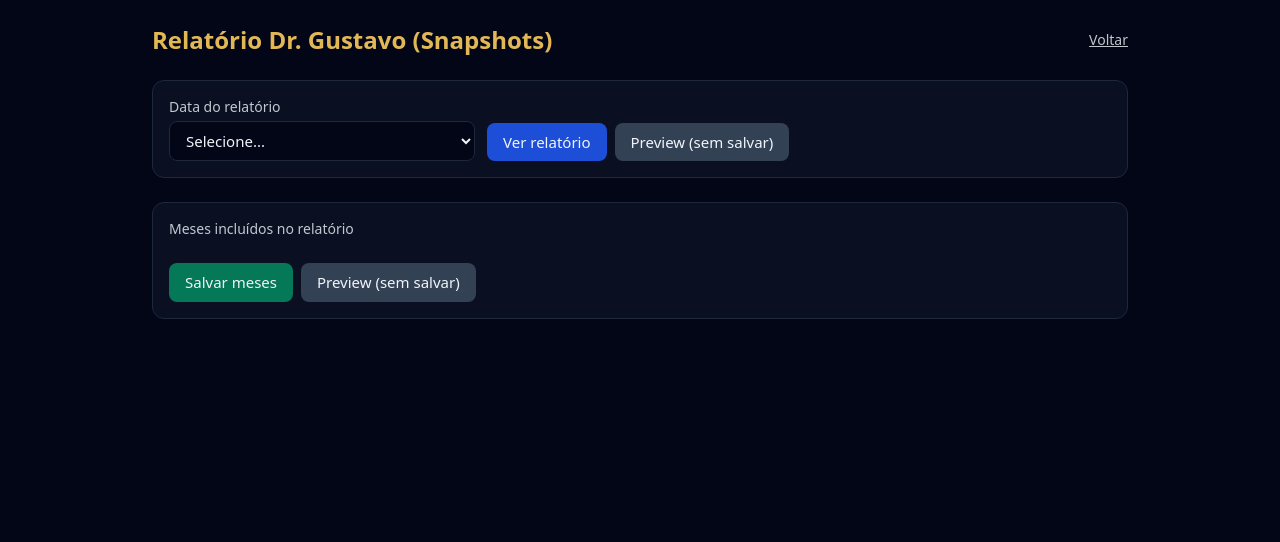
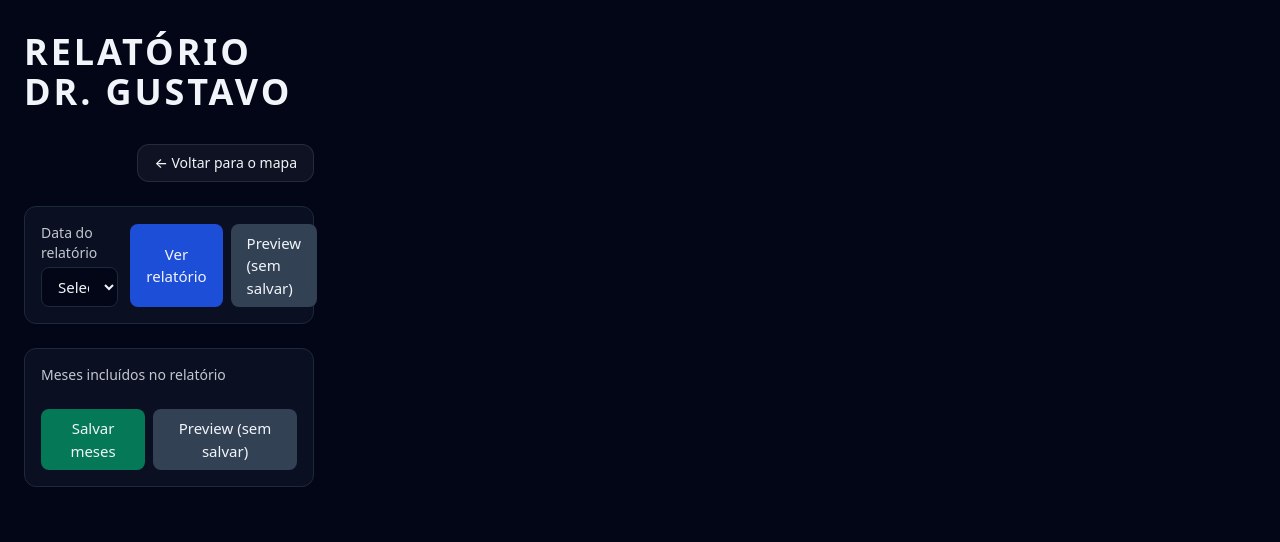
Before and after one commit to NextLevel2025Medical/agenda_consultorios, a FastAPI app: template templates/relatorio_gustavo.html in a window 1280 px wide. Shown: the top 542 px of the page. Run offline with FastAPI, Linux system fonts and the light colour scheme; the template is opened without the code that fills it, so the values that code supplies are empty; some libraries are stand-ins or nearby versions.

Commit message:
Add files via upload

```diff
--- a/templates/bloqueios.html
+++ b/templates/bloqueios.html
@@ -1,4 +1,7 @@
 {% extends "base.html" %}
+{% block page_title %}CONCEPT SYS - BLOQUEIOS DE AGENDA{% endblock %}
+{% block header_title %}BLOQUEIOS DE AGENDA{% endblock %}
+
 {% block content %}
 
 <div class="card max-w-4xl">
@@ -6,9 +9,6 @@
   <!-- Cabeçalho -->
   <div class="flex items-center justify-between mb-6">
     <div>
-      <h2 class="text-2xl font-semibold text-slate-100">
-        Bloqueios de Agenda
-      </h2>
       <p class="text-slate-400">
         Cadastre bloqueios para impedir agendamentos em dias específicos.
       </p>
--- a/templates/relatorio_gustavo.html
+++ b/templates/relatorio_gustavo.html
@@ -1,18 +1,17 @@
-<!doctype html>
-<html lang="pt-br">
-<head>
-  <meta charset="utf-8" />
-  <meta name="viewport" content="width=device-width,initial-scale=1" />
-  <script src="https://cdn.tailwindcss.com"></script>
-  <title>CONCEPT SYS - Relatório Dr. Gustavo</title>
-  <link rel="stylesheet" href="/static/globals.css">
-</head>
-<body class="min-h-screen bg-slate-950 text-slate-100">
-  <div class="max-w-5xl mx-auto p-6">
-    <div class="flex items-center justify-between mb-6">
-      <h1 class="text-2xl font-semibold">Relatório Dr. Gustavo (Snapshots)</h1>
-      <a href="/mapa" class="text-sm underline opacity-80 hover:opacity-100">Voltar</a>
-    </div>
+{% extends "base.html" %}
+{% block page_title %}CONCEPT SYS - RELATÓRIO DR. GUSTAVO{% endblock %}
+{% block header_title %}Relatório Dr. Gustavo{% endblock %}
+{% block content %}
+
+<div class="max-w-5xl mx-auto">
+  <div class="flex items-center justify-end mb-6">
+    <a
+      href="/mapa"
+      class="rounded-xl border border-white/10 bg-white/5 px-4 py-2 text-sm font-medium text-slate-100 hover:bg-white/10 transition"
+    >
+      ← Voltar para o mapa
+    </a>
+  </div>
 
     <form method="get" action="/relatorio_gustavo" class="bg-slate-900/60 border border-slate-800 rounded-xl p-4 mb-6">
       <div class="grid grid-cols-1 md:grid-cols-3 gap-3 items-end">
@@ -156,6 +155,6 @@
         </div>
       {% endif %}
     {% endif %}
-  </div>
-</body>
-</html>
+</div>
+
+{% endblock %}
```
